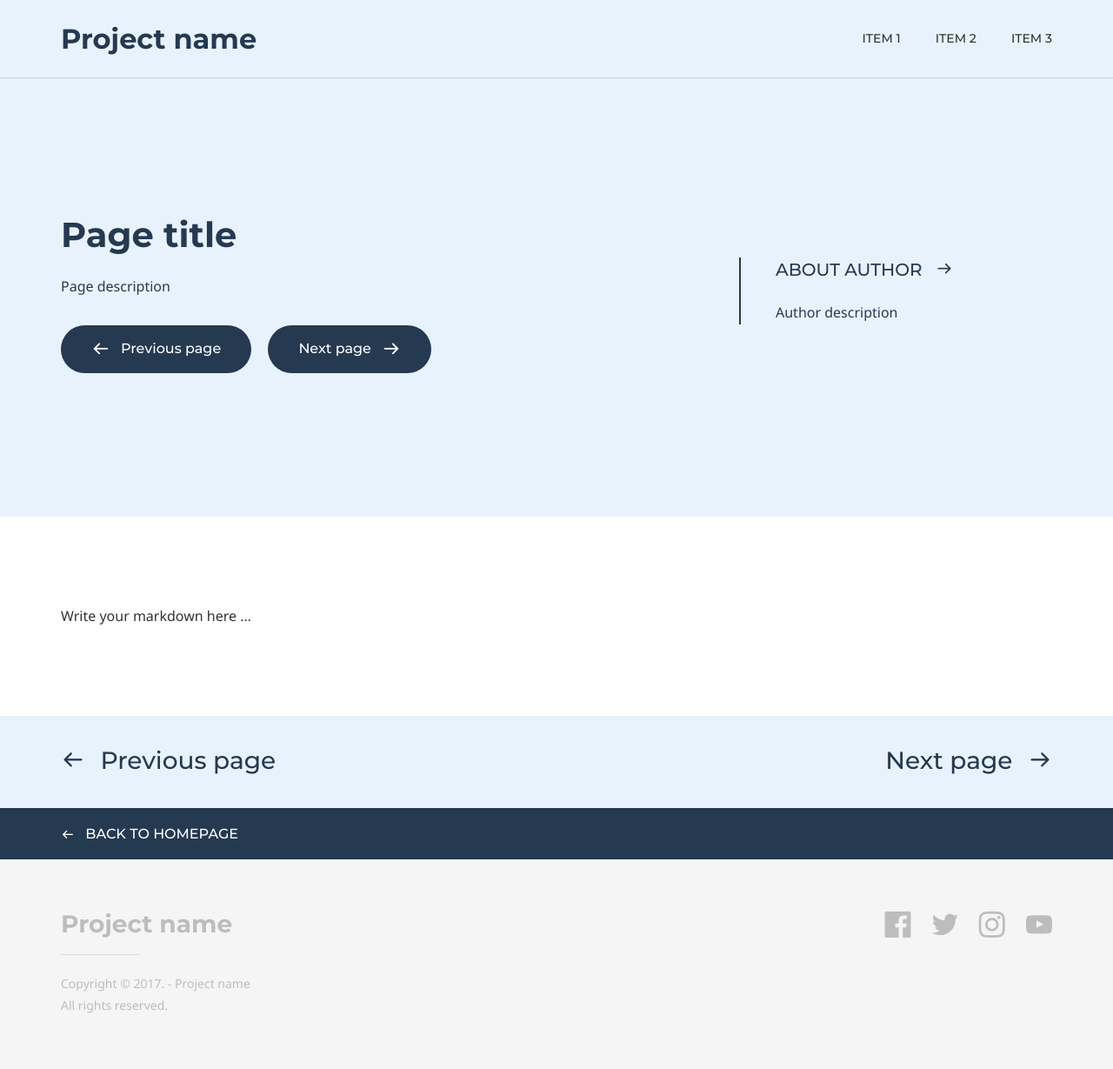
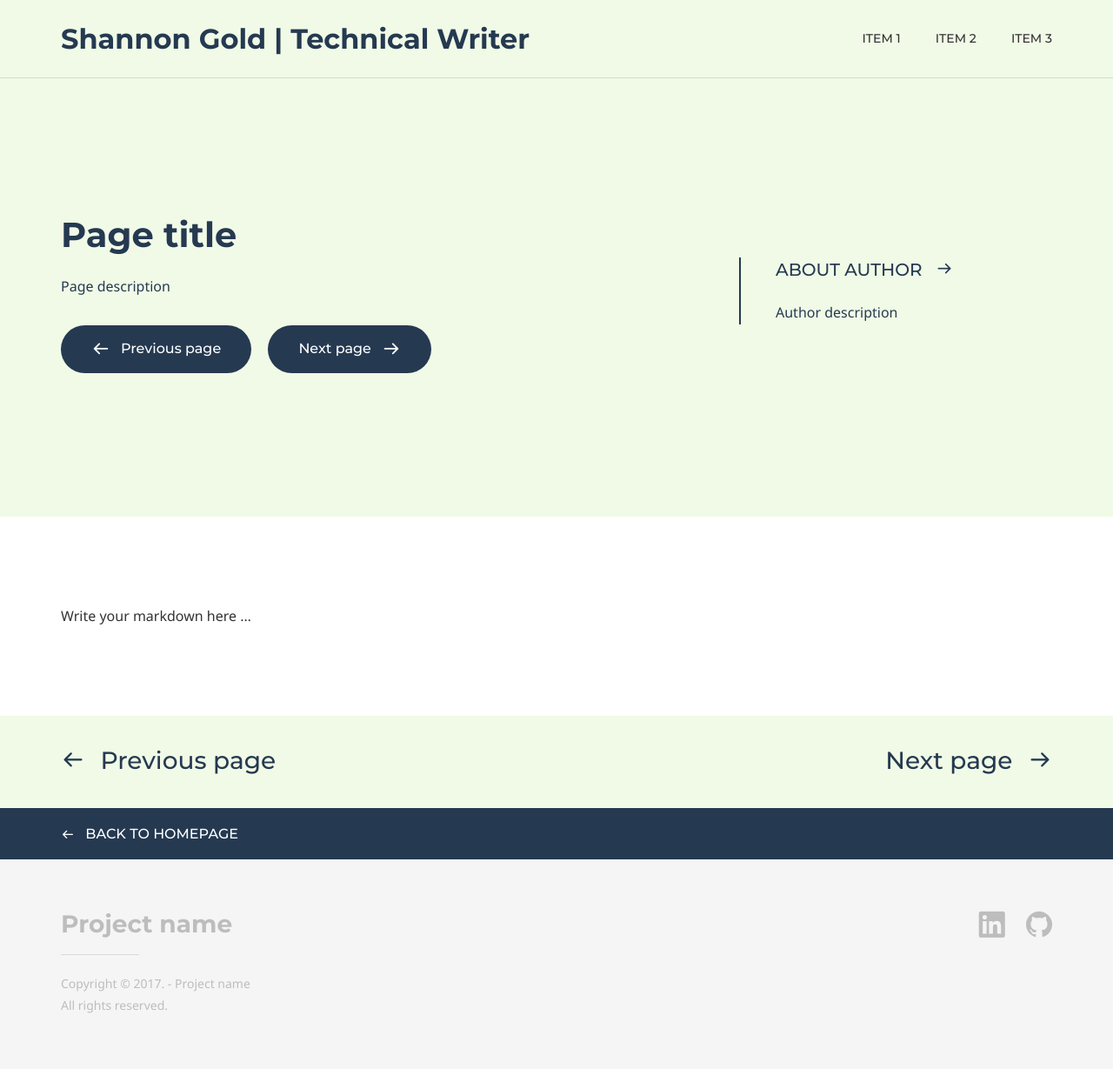
Before and after one commit to shango/shango.github.io, a Jekyll site: the page built from default.md, in a window 1280 px wide. Shown: the whole page at 87% size. Built offline with Jekyll 4.4.1, drawn with Linux system fonts in a browser that asks for light colours; some web fonts are replaced; part of the change alters nothing that is shown.

Commit message:
Started to do setup

```diff
--- a/_config.yml
+++ b/_config.yml
@@ -1,10 +1,10 @@
 # Theme settings
 doks:
     baseurl:
-    color_theme: # Available themes: blue (default), green, purple, red and yellow
+    color_theme: green # Available themes: blue (default), green, purple, red and yellow
     header:
         logo:
-            text: Project name
+            text: Shannon Gold | Technical Writer
             image:
         nav:
             - item_name: Item 1
@@ -20,14 +20,10 @@ doks:
                 image:
             copyright: Copyright &copy; 2017. - Project name <br>All rights reserved.
         social_list:
-            - network_name: facebook
-              profile_url: '#'
-            - network_name: twitter
-              profile_url: '#'
-            - network_name: instagram
-              profile_url: '#'
-            - network_name: youtube
-              profile_url: '#'
+            - network_name: linkedin
+              profile_url: 'https://www.linkedin.com/in/sggold/'
+            - network_name: github
+              profile_url: 'https://github.com/shango'
     google_analytics:
         tracking_code: # Add your Google Analytics tracking code to activate Google Analytics
     comments:
```
Also changed, not shown: 2 other files.
